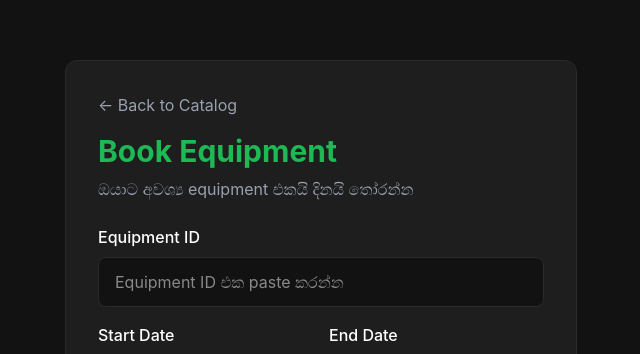
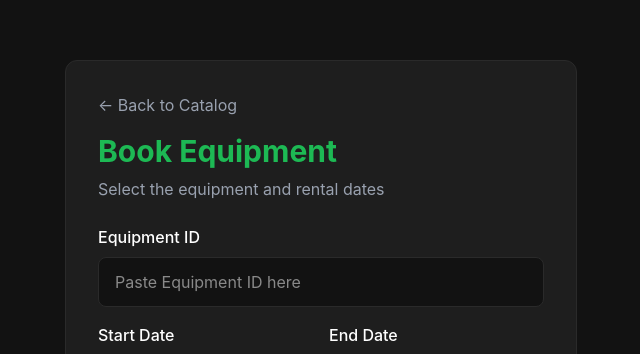
Before and after one commit to Arosha-51/TP-Sound-Rental-Management-System, a React app in the folder frontend/: page /book in a window 1280 px wide. Shown: the part 119-473 px from the top of the page, without its empty margins (319-959 px from the left). Built offline with nearby package versions, Linux system fonts and the light colour scheme; the HTML template or start-up script is replaced by a standard one.

Commit message:
TPS #comment [Task 4]  added English UI

```diff
--- a/frontend/src/pages/BookingForm.jsx
+++ b/frontend/src/pages/BookingForm.jsx
@@ -19,7 +19,7 @@ function BookingForm() {
   const [loading, setLoading] = useState(false);
   const [message, setMessage] = useState(null);
 
-  // Equipment details ගන්න
+  // Fetch equipment details
   useEffect(() => {
     const fetchEquipment = async () => {
       if (!formData.equipmentId) return;
@@ -35,7 +35,7 @@ function BookingForm() {
     fetchEquipment();
   }, [formData.equipmentId]);
 
-  // Total Fee Calculate කරන්න
+  // Calculate total fee
   useEffect(() => {
     if (formData.startDate && formData.endDate && equipment) {
       const start = new Date(formData.startDate);
@@ -69,13 +69,13 @@ function BookingForm() {
       const response = await axios.post(`${API_URL}/bookings`, formData);
       setMessage({
         type: 'success',
-        text: `✅ Booking සාර්ථක! Booking ID: ${response.data.bookingId}`,
+        text: `Booking Successful! Booking ID: ${response.data.bookingId}`,
       });
       setTimeout(() => navigate('/'), 3000);
     } catch (error) {
       setMessage({
         type: 'error',
-        text: `❌ ${error.response?.data?.message || 'Booking එක fail වුනා'}`,
+        text: `${error.response?.data?.message || 'Booking failed'}`,
       });
     } finally {
       setLoading(false);
@@ -94,7 +94,7 @@ function BookingForm() {
 
         <h1 className="text-3xl font-bold text-neon mb-2">Book Equipment</h1>
         <p className="text-gray-400 mb-6">
-          ඔයාට අවශ්‍ය equipment එකයි දිනයි තෝරන්න
+          Select the equipment and rental dates
         </p>
 
         {message && (
@@ -120,7 +120,7 @@ function BookingForm() {
               value={formData.equipmentId}
               onChange={handleChange}
               required
-              placeholder="Equipment ID එක paste කරන්න"
+              placeholder="Paste Equipment ID here"
               className="w-full bg-dark border border-dark-border rounded-lg px-4 py-3 text-white focus:outline-none focus:border-neon"
             />
           </div>
@@ -163,7 +163,7 @@ function BookingForm() {
             </div>
           </div>
 
-          {/* ===== TOTAL FEE DISPLAY ===== */}
+          {/* Total Fee Display */}
           {totalFee > 0 && equipment && (
             <div className="bg-neon/10 border border-neon rounded-lg p-4">
               <div className="flex justify-between mb-2">
@@ -194,7 +194,7 @@ function BookingForm() {
             disabled={loading || totalFee === 0}
             className="w-full bg-neon text-dark font-semibold py-3 rounded-lg hover:bg-neon/90 transition disabled:opacity-50 disabled:cursor-not-allowed"
           >
-            {loading ? 'Booking කරනවා...' : 'Confirm Booking'}
+            {loading ? 'Booking...' : 'Confirm Booking'}
           </button>
         </form>
       </div>
```
